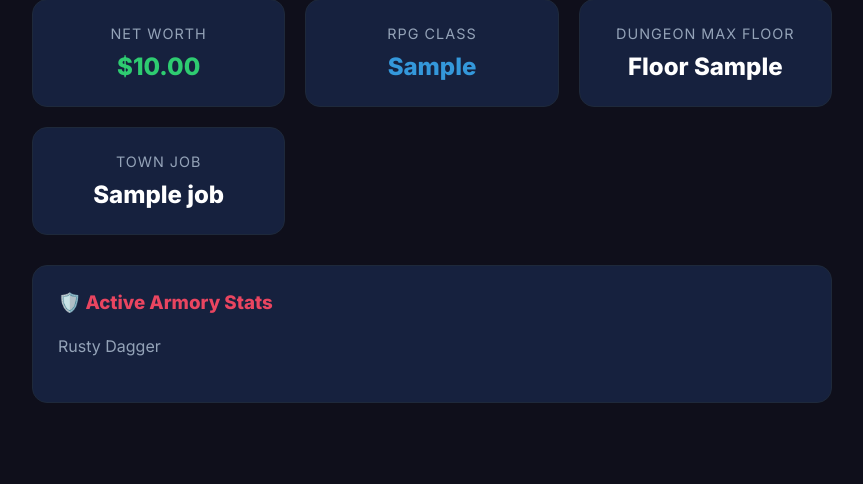
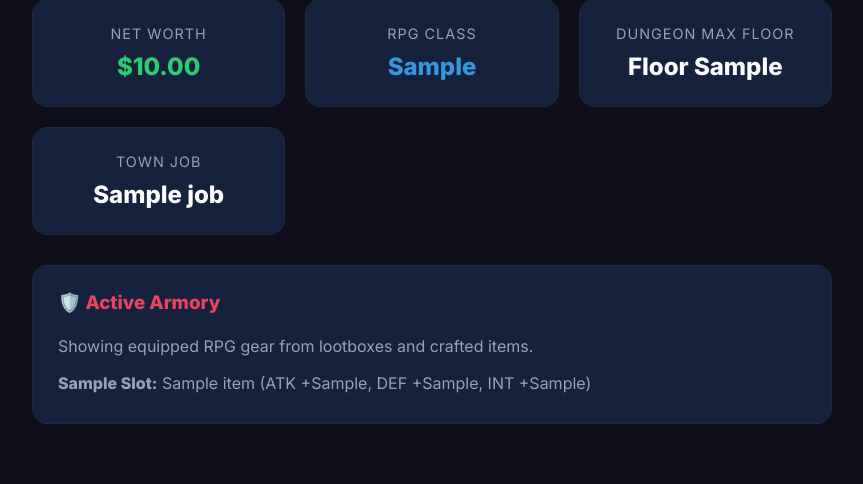
Before and after one commit to Xoborcim/UwUMarket, a Flask app: template templates/profile.html in a window 1280 px wide. Shown: the part 369-853 px from the top of the page, without its empty margins (208-1071 px from the left). Before the commit the page ends 772 px from the top, so only its background shows below. Run offline with Flask 3, Linux system fonts and the light colour scheme; the template is opened without the code that fills it: most values are stand-ins (such as "Sample title", 1, 10 or a date in 2020).

Commit message:
Enhance player profile and inventory UI with equipped RPG gear display
- Updated the profile view to fetch and display equipped RPG gear for players, enhancing the user experience.
- Modified the profile template to show a list of equipped items along with their stats, improving clarity on player capabilities.
- Adjusted inventory item buttons to conditionally display based on item stats, ensuring a more intuitive interaction for equipping and unequipping items.

```diff
--- a/app.py
+++ b/app.py
@@ -152,8 +152,12 @@ def profile(identifier):
         # Helpful error message to see what the server was looking for
         return f"<h1>404: Resident '{identifier}' not found in Polyville</h1>", 404
 
-    # Render the page with the found player data
-    return render_template('profile.html', player=player)
+    # Fetch equipped RPG gear for this player
+    equipped = run_async(db.get_equipped_gear(player['user_id']))
+    equipped_list = [dict(row) for row in equipped] if equipped else []
+
+    # Render the page with the found player data and equipped gear
+    return render_template('profile.html', player=player, equipped_gear=equipped_list)
 
 # --- MARKET ROUTES ---
 
--- a/templates/inventory.html
+++ b/templates/inventory.html
@@ -136,7 +136,8 @@
                             <button class="sell-button" onclick='openModal({{ item["item_id"] | tojson }}, {{ item["item_name"] | tojson }})'>Sell</button>
                             <button class="scrap-button" onclick='scrapItem({{ item["item_id"] }})'>Scrap</button>
                         </div>
-                        {% if item.get('slot') %}
+                        {% set has_stats = (item.get('atk_bonus',0) or item.get('def_bonus',0) or item.get('int_bonus',0)) %}
+                        {% if item.get('slot') or has_stats %}
                         <div class="button-group" style="margin-top:8px;">
                             <button class="sell-button" style="background:#22c55e;"
                                     onclick='equipItem({{ item["item_id"] }})'>
@@ -144,7 +145,7 @@
                             </button>
                             {% if item.get('is_equipped') %}
                             <button class="scrap-button" style="background:#475569;"
-                                    onclick='unequipSlot({{ item.get("slot") | tojson }})'>
+                                    onclick='unequipSlot({{ (item.get("slot") or "weapon") | tojson }})'>
                                 Unequip Slot
                             </button>
                             {% endif %}
--- a/templates/profile.html
+++ b/templates/profile.html
@@ -101,10 +101,25 @@
         </div>
 
         <div class="gear-box">
-            <h3 style="margin-top: 0; color: var(--accent-color);">🛡️ Active Armory Stats</h3>
-            <p style="color: var(--text-muted); line-height: 1.8;">
-                {{ (player['starter_weapon'] or 'Rusty Dagger') | replace(',', '<br>• ') | safe }}
-            </p>
+            <h3 style="margin-top: 0; color: var(--accent-color);">🛡️ Active Armory</h3>
+            {% if equipped_gear %}
+                <p style="color: var(--text-muted); line-height: 1.8; margin-bottom:8px;">
+                    Showing equipped RPG gear from lootboxes and crafted items.
+                </p>
+                <ul style="list-style:none; padding-left:0; margin:0; color:var(--text-muted); line-height:1.8;">
+                    {% for item in equipped_gear %}
+                        <li>
+                            <strong>{{ item.get('slot','?')|title }}:</strong>
+                            {{ item['item_name'] }}
+                            (ATK +{{ item.get('atk_bonus',0) }}, DEF +{{ item.get('def_bonus',0) }}, INT +{{ item.get('int_bonus',0) }})
+                        </li>
+                    {% endfor %}
+                </ul>
+            {% else %}
+                <p style="color: var(--text-muted); line-height: 1.8;">
+                    No RPG gear equipped yet. Open lootboxes or craft items, then equip them from Discord or the web inventory.
+                </p>
+            {% endif %}
         </div>
     </div>
 
```
